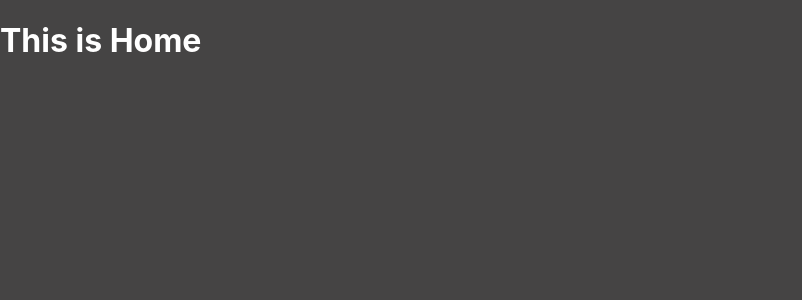
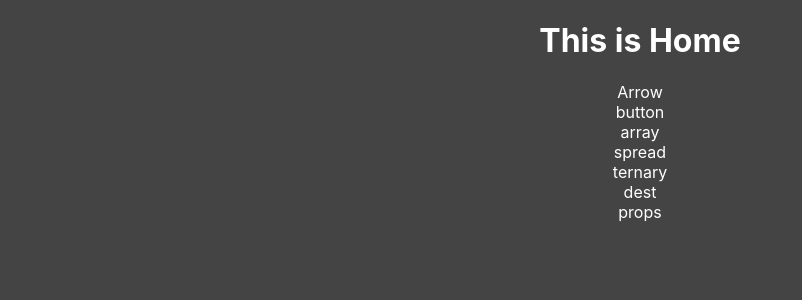
Before and after one commit to r0g-c0d3s/React-Basic, a React (Create React App) app: page / in a window 1280 px wide. Shown: the top 300 px of the page, without its empty margins (0-802 px from the left). Built offline with nearby package versions, Linux system fonts and the light colour scheme.

Commit message:
Add navigation links to Arrow and Home components and style links in CSS

```diff
--- a/src/App.css
+++ b/src/App.css
@@ -32,3 +32,7 @@ button:hover{
 h1{
   color: #fff;
 }
+
+Link{
+  color: #fff;
+}
--- a/src/Components/Arrow.jsx
+++ b/src/Components/Arrow.jsx
@@ -1,5 +1,6 @@
 import React from "react";
 import { Button } from "@mui/material";
+import { Link } from "react-router-dom";
 
 export default function Arrow() {
   function a() {
@@ -25,6 +26,12 @@ export default function Arrow() {
       </h1>
       <Button onClick={a}>qwerty</Button>
       <Button onClick={() => b(" djh")}>uiop</Button>
+      <Link className='link' to = '/button'>button</Link>{/*link the pages */}
+        <Link className='link' to = '/array'>array</Link>
+        <Link className='link' to = '/spread'>spread</Link>
+        <Link className='link' to = '/ternary'>ternary</Link>
+        <Link className='link' to = '/dest'>dest</Link>
+        <Link className='link' to = '/props'>props</Link>
     </div>
   );
 }
--- a/src/Components/Home.jsx
+++ b/src/Components/Home.jsx
@@ -1,9 +1,18 @@
 import React from 'react'
-
+import { Link } from 'react-router-dom'
+import "./style.css";
 export default function Home() {
   return (
     <div>
         <h1 style={{color:"#fff"}}>This is Home</h1>
+        <Link className='link' to = '/arrow'>Arrow</Link>
+        <Link className='link' to = '/button'>button</Link>
+        <Link className='link' to = '/array'>array</Link>
+        <Link className='link' to = '/spread'>spread</Link>
+        <Link className='link' to = '/ternary'>ternary</Link>
+        <Link className='link' to = '/dest'>dest</Link>
+        <Link className='link' to = '/props'>props</Link>
+
     </div>
   )
 }
--- /dev/null
+++ b/src/Components/style.css
@@ -0,0 +1,11 @@
+div{
+    display: flex;
+    flex-direction: column;
+    justify-content: center;
+    align-items: center;
+}
+
+.link{
+    color: #fff;
+    text-decoration: none;
+  }
```
